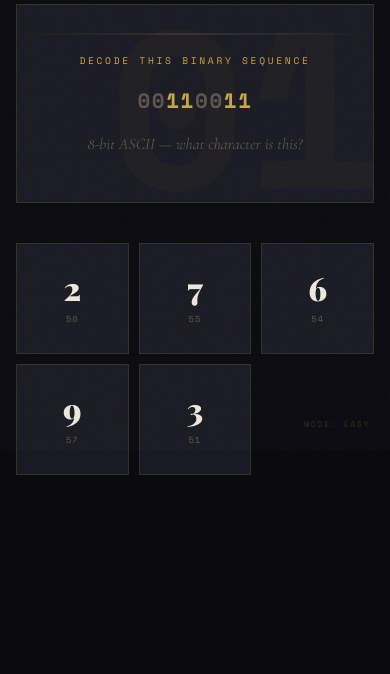
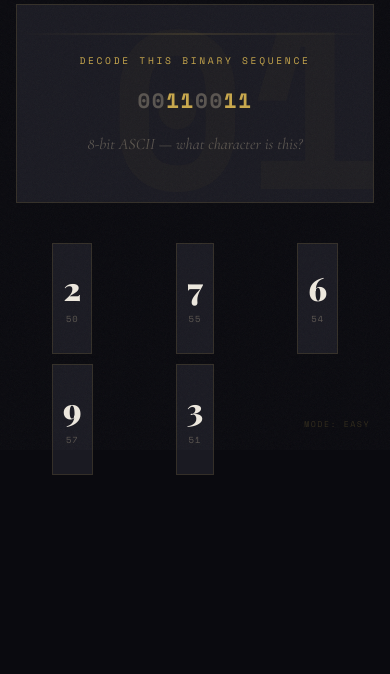
Before and after one commit to EminKalifa/Project, a Flask app: page /binary in a window 390 px wide. Shown: the part 394-1068 px from the top of the page. Run offline with Flask 3, Linux system fonts and the light colour scheme; a user stored in the database is signed in; some libraries are stand-ins or nearby versions; some web fonts are replaced.

Commit message:
Update binary.html

```diff
--- a/templates/binary.html
+++ b/templates/binary.html
@@ -327,6 +327,7 @@
                 gap: 10px;
                 width: 100%;
                 margin-bottom: 36px;
+                justify-content: center;
             }
 
             .opt-btn {
@@ -675,6 +676,11 @@
 
                 .opts {
                     grid-template-columns: repeat(3, 1fr);
+                    justify-content: center;
+                }
+
+                .opts > * {
+                    justify-self: center;
                 }
 
                 .bc-binary {
```
